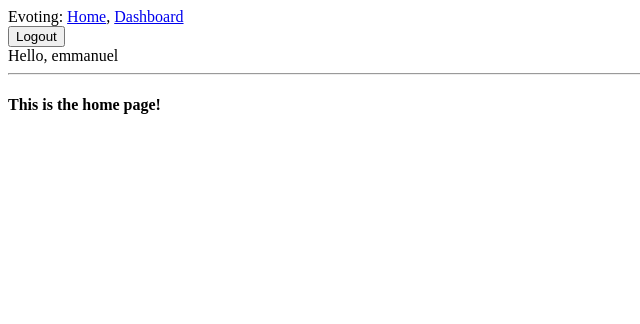
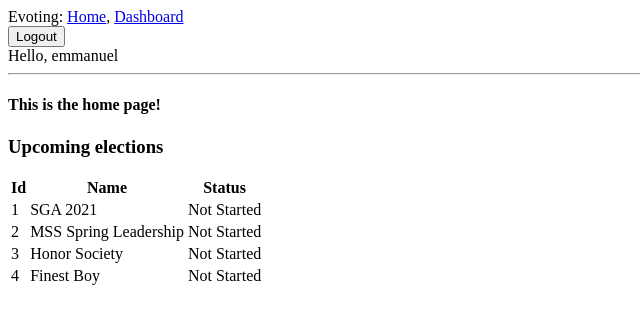
Before and after one commit to bubbl-oss/evoting, a Flask app: page / in a window 1280 px wide. Shown: the top 324 px of the page, without its empty margins (0-640 px from the left). Run offline with Flask 2, Linux system fonts and the light colour scheme; a user stored in the database is signed in; some libraries are stand-ins or nearby versions.

Commit message:
render list of mock elections and add error handler routes and pages

```diff
--- a/app/__init__.py
+++ b/app/__init__.py
@@ -11,4 +11,4 @@ migrate = Migrate(app, db)
 login = LoginManager(app)
 login.login_view = 'dashboard'
 
-from app import routes, models
+from app import routes, models, errors
--- a/app/routes.py
+++ b/app/routes.py
@@ -6,7 +6,14 @@ from app.models import User
 
 @app.route("/")
 def index():
-    return render_template("index.html", title="Home Page")
+    elections = [
+        {"id": 1, "name_of_election": "SGA 2021", "status": "Not Started"},
+        {"id": 2, "name_of_election": "MSS Spring Leadership", "status": "Not Started"},
+        {"id": 3, "name_of_election": "Honor Society", "status": "Not Started"},
+        {"id": 4, "name_of_election": "Finest Boy", "status": "Not Started"}
+
+    ]
+    return render_template("index.html", title="Home Page", elections=elections)
 
 
 @app.route("/login-complete")
@@ -33,14 +40,26 @@ def login_complete():
     return redirect(url_for('dashboard'))
 
 
+@app.route("/dashboard")
+@login_required
+def dashboard():
+    elections = [
+        {"id": 1, "name_of_election": "SGA 2021", "status": "Not Started"},
+        {"id": 2, "name_of_election": "MSS Spring Leadership", "status": "Not Started"},
+        {"id": 3, "name_of_election": "Honor Society", "status": "Not Started"},
+        {"id": 4, "name_of_election": "Finest Boy", "status": "Not Started"}
+
+    ]
+    return render_template("dashboard.html", title="User Dashboard", elections=elections)
+
+
+@app.route("/create-election")
+def create_election():
+    return render_template("create_election.html", title="Create Election")
+
+
 @app.route("/logout-complete")
 def logout_complete():
     # TODO: STILL TEMPORARY
     logout_user()
     return render_template("logout_complete.html", title="Logout Complete Page")
-
-
-@app.route("/dashboard")
-@login_required
-def dashboard():
-    return render_template("dashboard.html", title="User Dashboard")
--- /dev/null
+++ b/app/templates/404.html
@@ -0,0 +1,6 @@
+{% extends "layouts/base.html" %}
+
+{% block content %}
+<h1>Woops! Page does not exist</h1>
+<p><a href="{{ url_for('index') }}">Back Home</a></p>
+{% endblock %}
--- a/app/templates/index.html
+++ b/app/templates/index.html
@@ -3,5 +3,32 @@
 {% block content %}
 <div>
     <h4>This is the home page!</h4>
+
+    {% if current_user.is_authenticated %}
+    <h3>Upcoming elections</h3>
+
+    <table>
+        <thead>
+            <th>
+                Id
+            </th>
+            <th>
+                Name
+            </th>
+            <th>
+                Status
+            </th>
+        </thead>
+        {% for election in elections %}
+        <tr>
+            <td>
+                {{ election.id }}
+            </td>
+            <td>{{ election.name_of_election }}</td>
+            <td>{{ election.status }}</td>
+        </tr>
+        {% endfor %}
+    </table>
+    {% endif %}
 </div>
 {% endblock %}
```
Also changed, not shown: app/errors.py (added, +13 -0 lines), app/templates/500.html (added, +7 -0 lines), app/templates/create_election.html (added, +23 -0 lines), app/templates/dashboard.html (+26 -1 lines).
